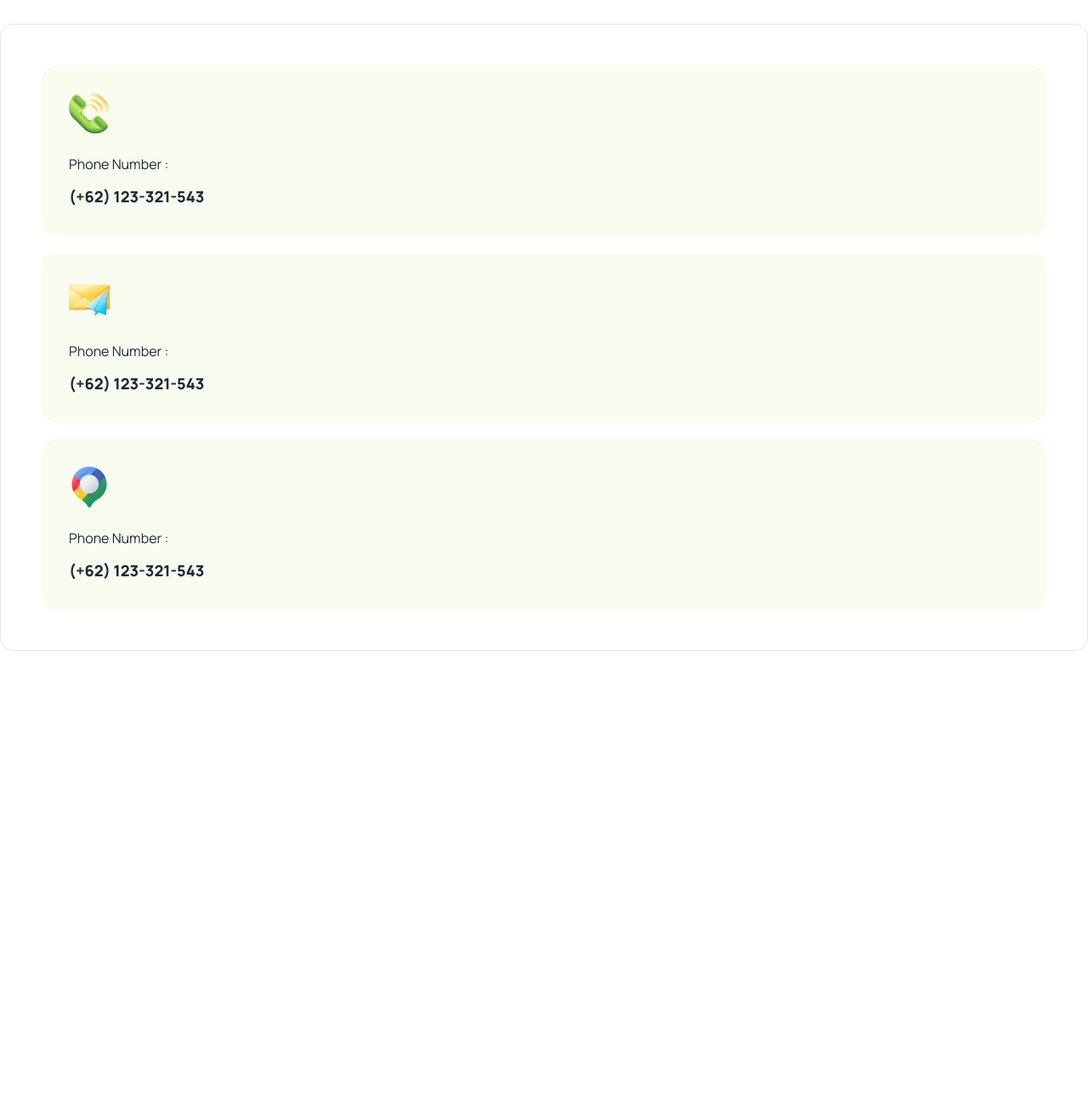
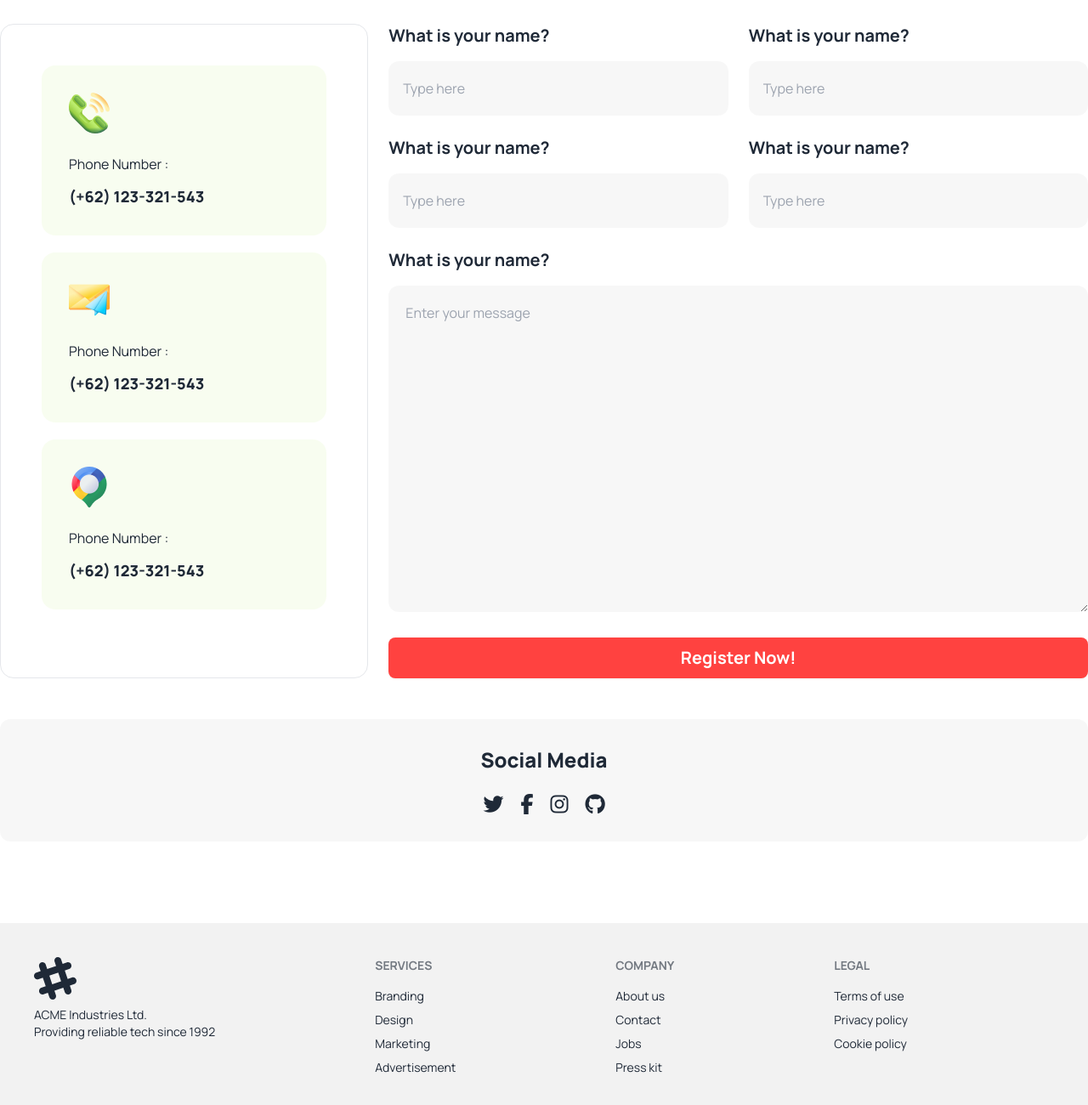
Before and after one commit to rahiInstant/hockey-s, a plain HTML site: page index.html in a window 1280 px wide. Shown: the part 4615-5915 px from the top of the page at 85% size. Before the commit the page ends 5477 px from the top, so only its background shows below. Drawn offline with nearby package versions, Linux system fonts and the light colour scheme.

Commit message:
get in touch section done

```diff
--- a/index.html
+++ b/index.html
@@ -563,32 +563,120 @@
           </p>
         </div>
         <hr class="border-dashed border border-[#13131833]" />
-        <div class="mt-12 ">
+        <div class="mt-12 flex lg:flex-row flex-col gap-6">
           <div class="p-12 border rounded-2xl flex flex-col gap-5">
             <!-- msg-1 -->
-            <div class="p-8 bg-[#BCED6D1A] rounded-2xl">
-              <img  src="./Images/ic-1.png" alt="">
-              <h3 class="text-base mt-6 mb-3">Phone Number : </h3>
+            <div class="p-8 lg:pr-36 bg-[#BCED6D1A] rounded-2xl">
+              <img src="./Images/ic-1.png" alt="" />
+              <h3 class="text-base mt-6 mb-3">Phone Number :</h3>
               <h1 class="text-lg font-extrabold">(+62) 123-321-543</h1>
             </div>
             <!-- msg-2 -->
-            <div class="p-8 bg-[#BCED6D1A] rounded-2xl">
-              <img  src="./Images/ic-2.png" alt="">
-              <h3 class="text-base mt-6 mb-3">Phone Number : </h3>
+            <div class="p-8 lg:pr-36 bg-[#BCED6D1A] rounded-2xl">
+              <img src="./Images/ic-2.png" alt="" />
+              <h3 class="text-base mt-6 mb-3">Phone Number :</h3>
               <h1 class="text-lg font-extrabold">(+62) 123-321-543</h1>
             </div>
             <!-- msg-3 -->
-            <div class="p-8 bg-[#BCED6D1A] rounded-2xl">
-              <img  src="./Images/ic-3.png" alt="">
-              <h3 class="text-base mt-6 mb-3">Phone Number : </h3>
+            <div class="p-8 lg:pr-36 pr-10 bg-[#BCED6D1A] rounded-2xl">
+              <img src="./Images/ic-3.png" alt="" />
+              <h3 class="text-base mt-6 mb-3">Phone Number :</h3>
               <h1 class="text-lg font-extrabold">(+62) 123-321-543</h1>
             </div>
-
           </div>
-          <div></div>
+          <div class="flex-1 grid grid-cols-1 lg:grid-cols-2 gap-6 px-4 lg:px-0">
+            <!-- field-1 -->
+            <div>
+              <div class="text-xl font-bold mb-4">What is your name?</div>
+              <input
+                type="text"
+                placeholder="Type here"
+                class="input bg-[#13131808] w-full h-16 rounded-xl"
+              />
+            </div>
+            <!-- field-2 -->
+            <div>
+              <div class="text-xl font-bold mb-4">What is your name?</div>
+              <input
+                type="text"
+                placeholder="Type here"
+                class="input bg-[#13131808] w-full h-16 rounded-xl"
+              />
+            </div>
+            <!-- field-3 -->
+            <div>
+              <div class="text-xl font-bold mb-4">What is your name?</div>
+              <input
+                type="text"
+                placeholder="Type here"
+                class="input bg-[#13131808] w-full h-16 rounded-xl"
+              />
+            </div>
+            <!-- field-4 -->
+            <div>
+              <div class="text-xl font-bold mb-4">What is your name?</div>
+              <input
+                type="text"
+                placeholder="Type here"
+                class="input bg-[#13131808] w-full h-16 rounded-xl"
+              />
+            </div>
+            <!-- field-5 -->
+            <div class="lg:col-span-2">
+              <div class="text-xl font-bold mb-4">What is your name?</div>
+              <textarea
+                name=""
+                id=""
+                class="bg-[#13131808] w-full h-96 rounded-xl p-5"
+                placeholder="Enter your message"
+                cols="30"
+                rows="10"
+              ></textarea>
+            </div>
+            <!-- btn -->
+            <a
+              class="btn lg:col-span-2 w-full text-xl font-bold bg-[#FF4240] text-white border-none"
+              href=""
+              >Register Now!</a
+            >
+          </div>
+        </div>
+        <div class="mt-12 bg-[#13131808] rounded-xl h-36 flex items-center justify-center flex-col">
+          <h1 class="text-2xl font-extrabold mb-6">Social Media</h1>
+          <div class="flex gap-5 text-2xl">
+            <i class="fa-brands fa-twitter"></i>
+            <i class="fa-brands fa-facebook-f"></i>
+            <i class="fa-brands fa-instagram"></i>
+            <i class="fa-brands fa-github"></i>
+          </div>
         </div>
       </section>
     </main>
-    <footer></footer>
+    <footer class="footer p-10 bg-base-200 text-base-content">
+      <aside>
+        <svg width="50" height="50" viewBox="0 0 24 24" xmlns="http://www.w3.org/2000/svg" fill-rule="evenodd" clip-rule="evenodd" class="fill-current"><path d="M22.672 15.226l-2.432.811.841 2.515c.33 1.019-.209 2.127-1.23 2.456-1.15.325-2.148-.321-2.463-1.226l-.84-2.518-5.013 1.677.84 2.517c.391 1.203-.434 2.542-1.831 2.542-.88 0-1.601-.564-1.86-1.314l-.842-2.516-2.431.809c-1.135.328-2.145-.317-2.463-1.229-.329-1.018.211-2.127 1.231-2.456l2.432-.809-1.621-4.823-2.432.808c-1.355.384-2.558-.59-2.558-1.839 0-.817.509-1.582 1.327-1.846l2.433-.809-.842-2.515c-.33-1.02.211-2.129 1.232-2.458 1.02-.329 2.13.209 2.461 1.229l.842 2.515 5.011-1.677-.839-2.517c-.403-1.238.484-2.553 1.843-2.553.819 0 1.585.509 1.85 1.326l.841 2.517 2.431-.81c1.02-.33 2.131.211 2.461 1.229.332 1.018-.21 2.126-1.23 2.456l-2.433.809 1.622 4.823 2.433-.809c1.242-.401 2.557.484 2.557 1.838 0 .819-.51 1.583-1.328 1.847m-8.992-6.428l-5.01 1.675 1.619 4.828 5.011-1.674-1.62-4.829z"></path></svg>
+        <p>ACME Industries Ltd.<br/>Providing reliable tech since 1992</p>
+      </aside>
+      <nav>
+        <header class="footer-title">Services</header>
+        <a class="link link-hover">Branding</a>
+        <a class="link link-hover">Design</a>
+        <a class="link link-hover">Marketing</a>
+        <a class="link link-hover">Advertisement</a>
+      </nav>
+      <nav>
+        <header class="footer-title">Company</header>
+        <a class="link link-hover">About us</a>
+        <a class="link link-hover">Contact</a>
+        <a class="link link-hover">Jobs</a>
+        <a class="link link-hover">Press kit</a>
+      </nav>
+      <nav>
+        <header class="footer-title">Legal</header>
+        <a class="link link-hover">Terms of use</a>
+        <a class="link link-hover">Privacy policy</a>
+        <a class="link link-hover">Cookie policy</a>
+      </nav>
+    </footer>
   </body>
 </html>
```
